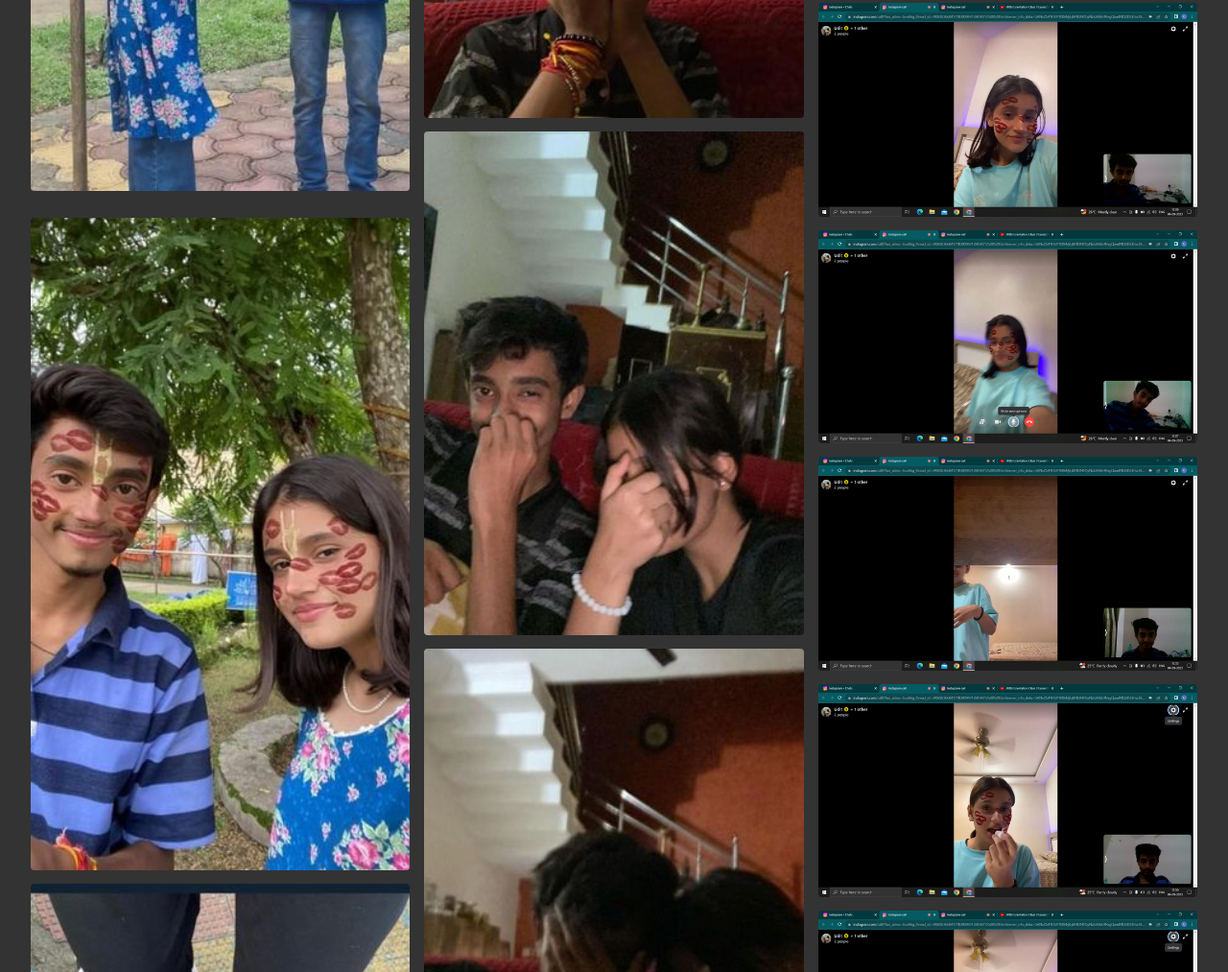
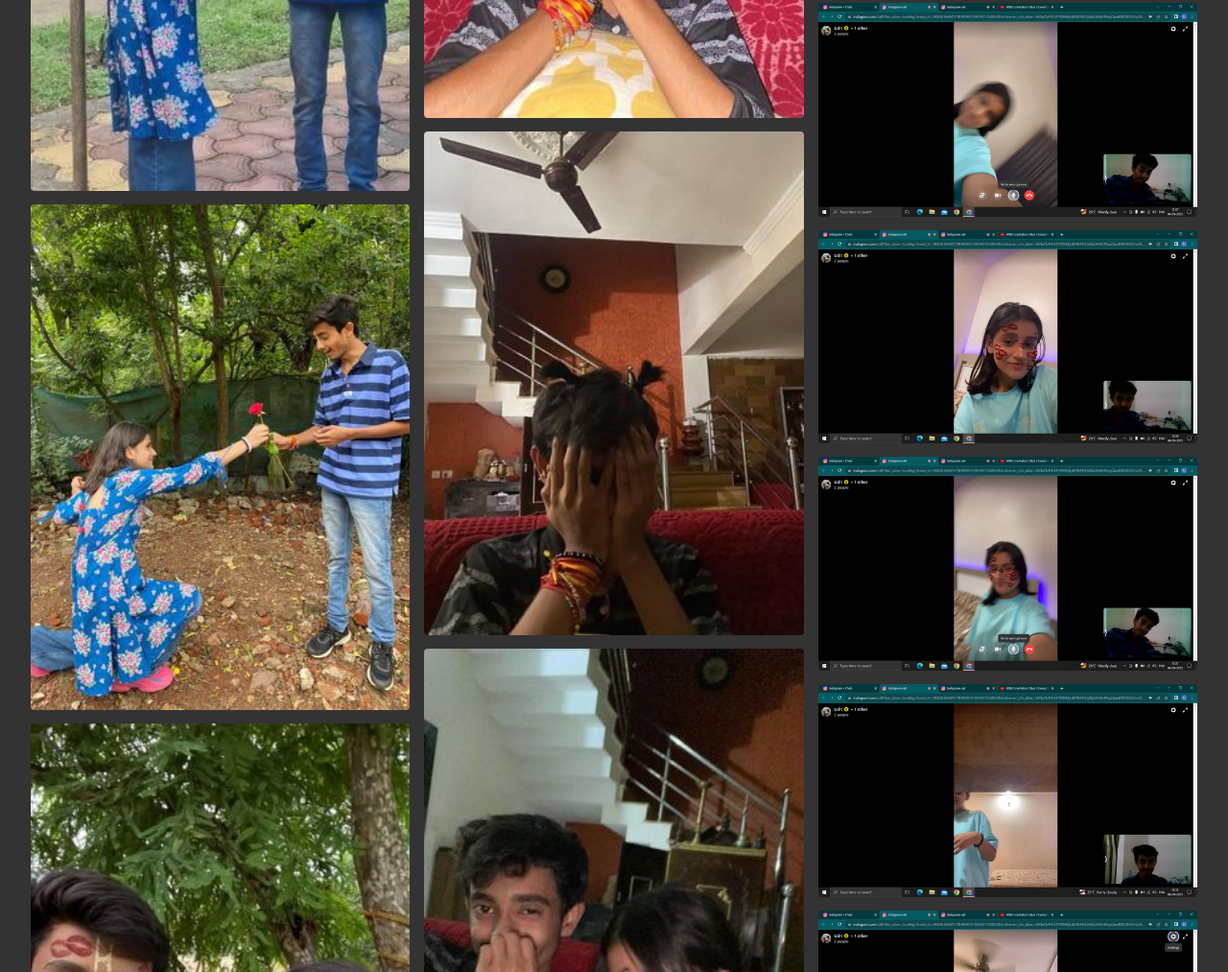
Before and after one commit to udit214/for_candy_kutti_, a plain HTML site: page index.html in a window 1280 px wide. Shown: the part 1303-2316 px from the top of the page at 96% size. Drawn offline with nearby package versions, Linux system fonts and the light colour scheme.

Commit message:
Update index.html

```diff
--- a/index.html
+++ b/index.html
@@ -41,7 +41,7 @@
 
         <li class="card"><img src="./photos/img1.jpg" alt=""></li>
         <li class="card"><img src="./photos/img2.jpg" alt=""></li>
-        <li class="card"><img src="./photos/roes.jpg" alt=""></li>
+        <li class="card"><img src="./roes.jpg" alt=""></li>
         <li class="card"><img src="./photos/img3.jpg" alt=""></li>
         <li class="card"><img src="./photos/img4.jpg" alt=""></li>
         <li class="card"><img src="./photos/img5.jpg" alt=""></li>
```
